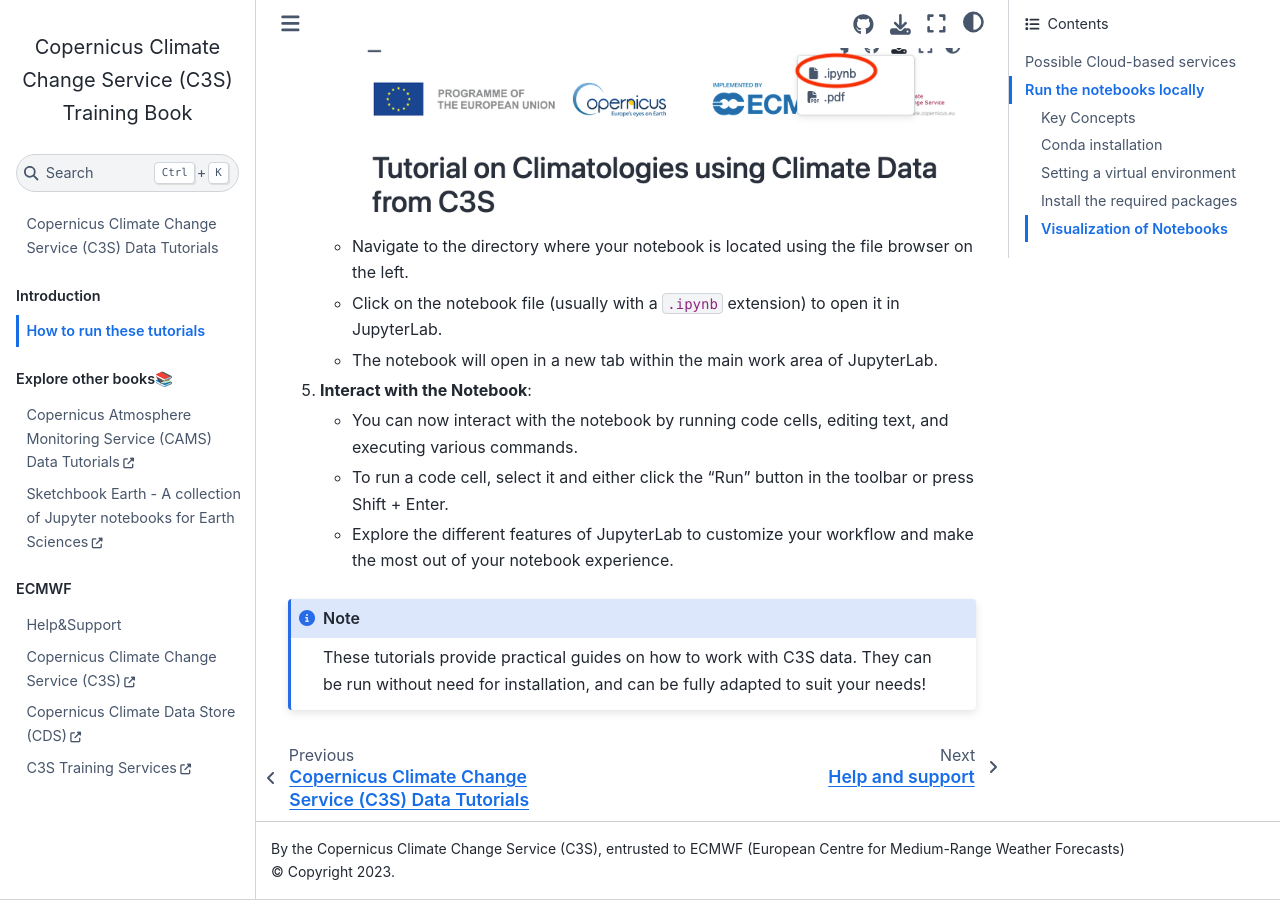
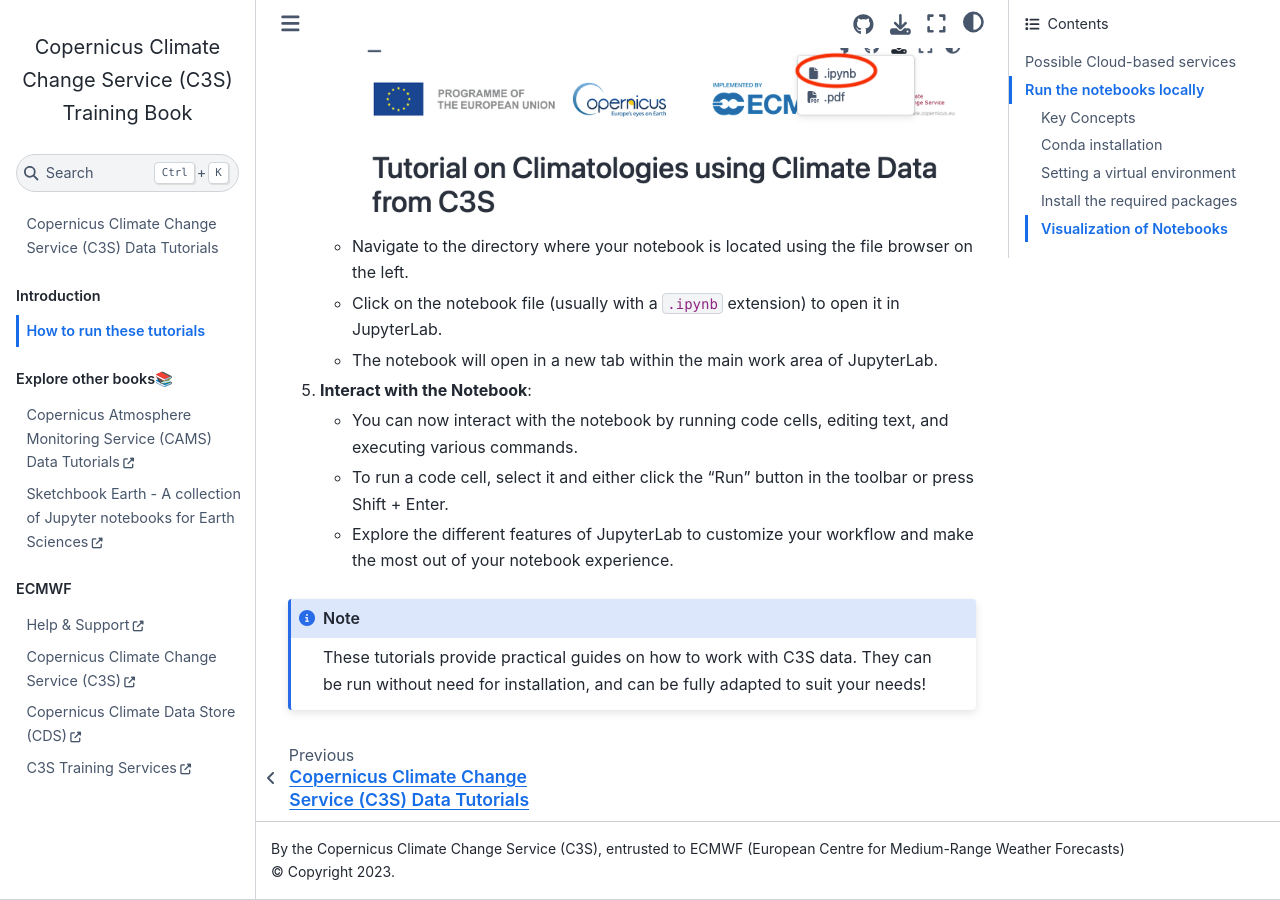
Before and after one commit to ecmwf-training/c3s-training, a Jupyter Book: the page built from how-to-run-these-tutorials.md, in a window 1280 px wide and 900 px high, scrolled down 6336 px. Built offline with Jupyter Book 1.0.4 settings and Sphinx 7.4.7 and the Sphinx Book theme 1.1.4, drawn with Linux system fonts in a browser that asks for light colours; pages that are not in the unit, such as notebooks, are missing from menus.

Commit message:
Remove intermediate page for Help & support

```diff
--- a/_toc.yml
+++ b/_toc.yml
@@ -117,10 +117,8 @@
         title: Sketchbook Earth - A collection of Jupyter notebooks for Earth Sciences
   - caption: ECMWF
     chapters:
-      - file: support
-        title: Help&Support
-  - caption:
-    chapters:
+      - url: https://climate.copernicus.eu/help-and-support
+        title: Help & Support
       - url: https://climate.copernicus.eu/
         title: Copernicus Climate Change Service (C3S)
       - url: https://cds.climate.copernicus.eu/
```
Also changed, not shown: support.md (deleted, +0 -7 lines).
